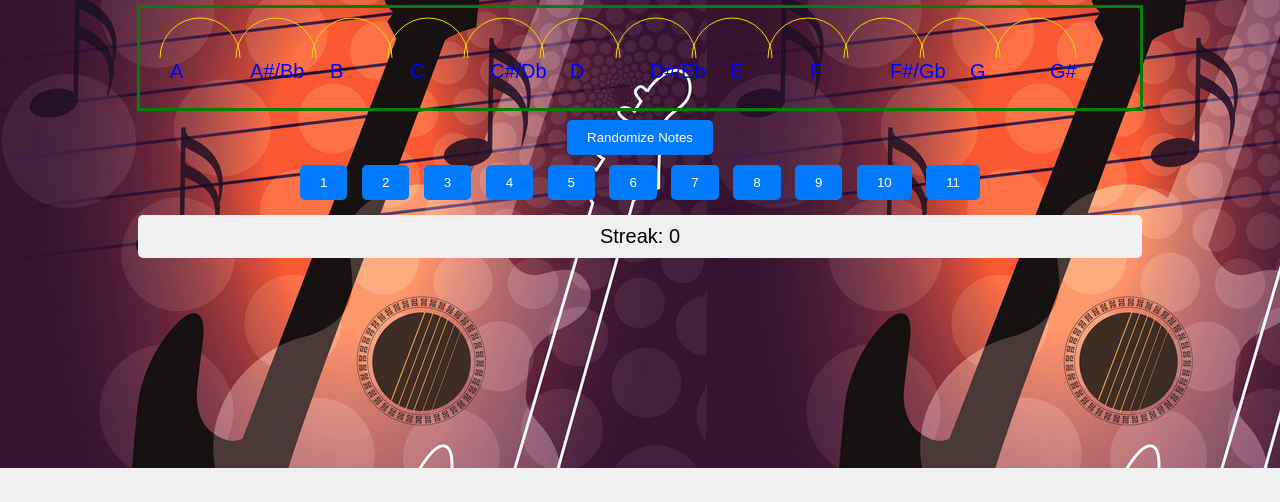
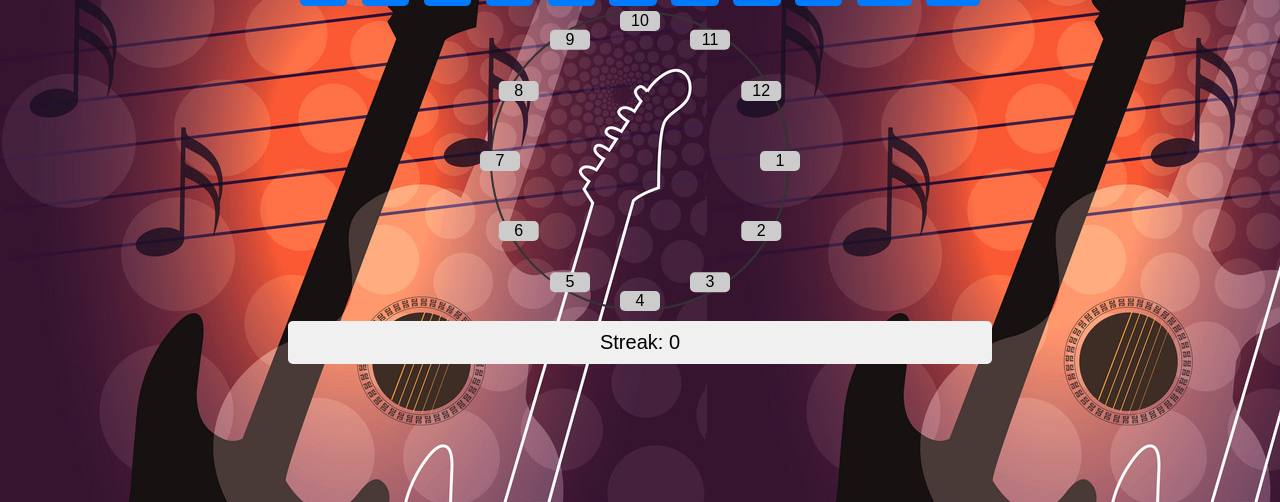
Before and after one commit to Mnqanqeni/semitone-difference, a website with bundled scripts: page index.html in a window 1280 px wide. Shown: the part 332-834 px from the top of the page. Before the commit the page ends 800 px from the top, so only its background shows below. Built offline with nearby package versions, Linux system fonts and the light colour scheme.

Commit message:
made changes

```diff
--- a/bundle.js
+++ b/bundle.js
@@ -39,20 +39,19 @@ for (let i = 0; i < distanceButtons.length; i++) {
                 showIncorrectMessage();
                 streaks=0;
             }
-            delayedCode();
-            showStreakMessage();
+            delayCode();
     });
 }
 
 
-// Get references to the message div
 const correctMessage = document.getElementById("correctMessage");
 const incorrectMessage = document.getElementById("incorrectMessage");
 const streak=document.getElementById("streak");
 console.log(streak);
 let streakNumber=document.getElementById("streak-number");
 console.log(streakNumber);
-// Function to show correct message
+
+
 function showCorrectMessage() {
     correctMessage.style.display = "block";
 
@@ -64,7 +63,7 @@ function showStreakMessage(){
 function switchOffStreakMessage(){
     streak.style.display="none";
 }
-// Function to show incorrect message
+
 function showIncorrectMessage() {
     incorrectMessage.style.display = "block";
 }
@@ -74,48 +73,26 @@ function switchMessageOff() {
     incorrectMessage.style.display = "none";
 }
 
-function delay(milliseconds) {
-    return new Promise(resolve => setTimeout(resolve, milliseconds));
-}
-async function delayedCode() {
-    await delay(2000);
+function delayCode() {
+    setTimeout(function() {
+        switchMessageOff();
+        showStreakMessage();
+    }, 3000);
 }
 
-let canvas = document.querySelector("canvas");
-canvas.width = 1000;
-canvas.height = 100;
-let ctx = canvas.getContext("2d");
 
-let canvasX = 50; // Starting X position
-let canvasY = canvas.height / 2;
-ctx.font = "20px Arial";
-ctx.fillStyle = "blue";
 
-// Define the starting and ending semitones
-let startSemitone = 1; // Start at A#
-let endSemitone = 10; // End at G#
+let startSemitone = 1;
+let endSemitone = 10;
 
-// Array of note names
+
 let noteNames = ["A", "A#/Bb", "B", "C", "C#/Db", "D", "D#/Eb", "E", "F", "F#/Gb", "G","G#"];
 
-// Draw note names
-for (let i = 0; i <=11; i++) {
-    ctx.fillText(noteNames[i], canvasX - 20, canvasY + 20);
-    canvasX += 80;
-}
-
-// Draw circles
-canvasX = 60; // Reset X position
-for (let i = 0; i <= 11; i++) {
-    ctx.beginPath();
-    ctx.arc(canvasX, canvasY, 40, 0, Math.PI,true);
-    canvasX += 76;
-    ctx.strokeStyle = "gold";
-    ctx.stroke();
-}
-
 },{"./src/jam_buddy":4}],2:[function(require,module,exports){
-const { errorMessages } = require("./helper_objects");
+const {
+  errorMessages,
+  musicalElementsNotesObject,
+} = require("./helper_objects");
 const maxDistance = 11;
 
 function validateNotesArray(arrayNotes, musicalElementsArray) {
@@ -125,12 +102,19 @@ function validateNotesArray(arrayNotes, musicalElementsArray) {
     throw new Error(errorMessages.notesNotValid);
   } else if (arrayNotes[0] === arrayNotes[1]) {
     throw new Error(errorMessages.noteDuplicated);
+  } else if (
+    musicalElementsNotesObject[arrayNotes[0]] ===
+    musicalElementsNotesObject[arrayNotes[1]]
+  ) {
+    throw new Error(
+      errorMessages.inharmonicEquivalentNotesError(arrayNotes[0], arrayNotes[1])
+    );
   }
 }
 
-function getIndexes(musicalElements, currentNotes) {
-  const index1 = musicalElements.indexOf(currentNotes[0]);
-  const index2 = musicalElements.indexOf(currentNotes[1]);
+function getIndexes(currentNotes) {
+  const index1 = musicalElementsNotesObject[currentNotes[0]];
+  const index2 = musicalElementsNotesObject[currentNotes[1]];
   return [index1, index2];
 }
 
@@ -146,13 +130,21 @@ function validateDistance(distance) {
   }
 }
 
-module.exports = { validateDistance, validateNotesArray, getIndexes };
+const getRandomNote = (arrayOfAllNotes) =>
+  arrayOfAllNotes[Math.floor(Math.random() * arrayOfAllNotes.length)];
+
+module.exports = {
+  validateDistance,
+  validateNotesArray,
+  getIndexes,
+  getRandomNote,
+};
 
 },{"./helper_objects":3}],3:[function(require,module,exports){
 const errorMessages = {
   notTwoElements: "The input must consist of exactly two elements to be valid.",
   notesNotValid:
-    "The provided notes are not valid. Please refer to the following array for valid notes: [A, A#, B, C, C#, D, D#, E, F, F#, G, G#].",
+    "The provided notes are not valid. Please refer to the following array for valid notes: ['A', 'A#', 'Bb', 'B', 'C', 'C#', 'Db', 'D', 'D#', 'Eb', 'E', 'F', 'F#', 'Gb', 'G', 'G#'].",
   noteDuplicated: "Each note in the input must be unique and not duplicated.",
   distanceOutOfRange:
     "The provided answer is out of range. Please input a value from 1 to 11.",
@@ -162,52 +154,46 @@ const errorMessages = {
     "The provided number must be a whole number, e.g., 5, not a decimal number like 5.1.",
   onlyDatatypeOfNumber:
     "Only the data type 'number' is valid, e.g., 5, not 'five', '5', or {}.",
+  inharmonicEquivalentNotesError: (note1, note2) =>
+    `${note1} and ${note2} are inharmonic equivalent notes; there is no semitone between them.`,
 };
 
-module.exports = { errorMessages };
+const musicalElementsNotesObject = {
+  A: 0,
+  "A#": 1,
+  Bb: 1,
+  B: 2,
+  C: 3,
+  "C#": 4,
+  Db: 4,
+  D: 5,
+  "D#": 6,
+  Eb: 6,
+  E: 7,
+  F: 8,
+  "F#": 9,
+  Gb: 9,
+  G: 10,
+  "G#": 11,
+};
+
+module.exports = { errorMessages, musicalElementsNotesObject };
 
 },{}],4:[function(require,module,exports){
 const {
   validateDistance,
   validateNotesArray,
   getIndexes,
+  getRandomNote,
 } = require("./helper_functions");
+const { musicalElementsNotesObject } = require("./helper_objects");
 
 class JamBuddy {
-  static #musicalElements = [
-    "A",
-    "A#",
-    "B",
-    "C",
-    "C#",
-    "D",
-    "D#",
-    "E",
-    "F",
-    "F#",
-    "G",
-    "G#",
-  ];
-
+  static #musicalElements = musicalElementsNotesObject;
   #currentNotes = [];
 
   static get musicalElements() {
     return this.#musicalElements;
-  }
-
-  randomizeCurrentNotes() {
-    let tempArray = [...JamBuddy.#musicalElements];
-
-    const firstNoteIndex = Math.floor(Math.random() * tempArray.length);
-    const firstNote = tempArray[firstNoteIndex];
-    tempArray = tempArray
-      .slice(0, firstNoteIndex)
-      .concat(tempArray.slice(firstNoteIndex + 1));
-
-    const secondNoteIndex = Math.floor(Math.random() * tempArray.length);
-    const secondNote = tempArray[secondNoteIndex];
-
-    this.setCurrentNotes([firstNote, secondNote]);
   }
 
   getCurrentNotes() {
@@ -215,30 +201,35 @@ class JamBuddy {
   }
 
   setCurrentNotes(arrayNotes) {
-    validateNotesArray(arrayNotes, JamBuddy.#musicalElements);
+    validateNotesArray(arrayNotes, Object.keys(JamBuddy.#musicalElements));
     this.#currentNotes = arrayNotes;
+  }
+
+  randomizeCurrentNotes() {
+    const tempArray = Object.keys(JamBuddy.#musicalElements);
+    let firstNote, secondNote;
+
+    do {
+      firstNote = getRandomNote(tempArray);
+      secondNote = getRandomNote(tempArray);
+    } while (
+      JamBuddy.#musicalElements[firstNote] ===
+      JamBuddy.#musicalElements[secondNote]
+    );
+
+    this.setCurrentNotes([firstNote, secondNote]);
   }
 
   checkAnswer(distance) {
     validateDistance(distance);
-    const [index1, index2] = getIndexes(
-      JamBuddy.#musicalElements,
-      this.getCurrentNotes()
-    );
-
-    if (index1 === -1 || index2 === -1) {
-      return false;
-    }
-
+    const [index1, index2] = getIndexes(this.getCurrentNotes());
+    const totalHarmonicNotes = 12;
     const absDiff = Math.abs(index1 - index2);
-    const cyclicDistance = [
-      absDiff,
-      JamBuddy.#musicalElements.length - absDiff,
-    ];
+    const cyclicDistance = [absDiff, totalHarmonicNotes - absDiff];
     return cyclicDistance.includes(distance);
   }
 }
 
 module.exports = { JamBuddy };
 
-},{"./helper_functions":2}]},{},[1]);
+},{"./helper_functions":2,"./helper_objects":3}]},{},[1]);
--- a/index.html
+++ b/index.html
@@ -1,13 +1,15 @@
 <!DOCTYPE html>
+
 <head>
     <meta charset="UTF-8">
     <meta name="viewport" content="width=device-width, initial-scale=1.0">
-     <!-- stylesheet -->
-     <link rel="stylesheet" href="styles.css" >
-     <!-- global fonts -->
+    <!-- stylesheet -->
+    <link rel="stylesheet" href="styles.css">
+    <!-- global fonts -->
 
     <title>Semitone Game</title>
 </head>
+
 <body>
     <div id="container">
         <h1>Semitones</h1>
@@ -16,7 +18,6 @@
             <p>First Note: <span id="first-note"></span></p>
             <p>Second Note: <span id="second-note"></span></p>
         </div>
-        <canvas id="canvas"></canvas>
         <button id="randomize-btn">Randomize Notes</button>
         <div id="distance-btn">
             <button id="distance-btn1" class="distance-btn">1</button>
@@ -31,6 +32,20 @@
             <button id="distance-btn10" class="distance-btn">10</button>
             <button id="distance-btn11" class="distance-btn">11</button>
         </div>
+        <div class="container">
+            <div class="box" style="transform: rotate(0deg) translate(140px) rotate(0deg);">1</div>
+            <div class="box" style="transform: rotate(30deg) translate(140px) rotate(-30deg);">2</div>
+            <div class="box" style="transform: rotate(60deg) translate(140px) rotate(-60deg);">3</div>
+            <div class="box" style="transform: rotate(90deg) translate(140px) rotate(-90deg);">4</div>
+            <div class="box" style="transform: rotate(120deg) translate(140px) rotate(-120deg);">5</div>
+            <div class="box" style="transform: rotate(150deg) translate(140px) rotate(-150deg);">6</div>
+            <div class="box" style="transform: rotate(180deg) translate(140px) rotate(-180deg);">7</div>
+            <div class="box" style="transform: rotate(210deg) translate(140px) rotate(-210deg);">8</div>
+            <div class="box" style="transform: rotate(240deg) translate(140px) rotate(-240deg);">9</div>
+            <div class="box" style="transform: rotate(270deg) translate(140px) rotate(-270deg);">10</div>
+            <div class="box" style="transform: rotate(300deg) translate(140px) rotate(-300deg);">11</div>
+            <div class="box" style="transform: rotate(330deg) translate(140px) rotate(-330deg);">12</div>
+        </div>
 
 
         <div id="correctMessage">Correct</div>
@@ -39,7 +54,9 @@
     </div>
     <script src="bundle.js"></script>
 </body>
+
 </html>
 
 </body>
+
 </html>
--- a/package.json
+++ b/package.json
@@ -20,5 +20,8 @@
   "devDependencies": {
     "browserify": "^17.0.0",
     "jasmine": "^5.1.0"
+  },
+  "dependencies": {
+    "JSONStream": "^1.3.5"
   }
 }
--- a/styles.css
+++ b/styles.css
@@ -22,7 +22,7 @@
 
 body {
     background-color: #f0f0f0;
-    display:flex;
+    display: flex;
     height: 100hv;
     align-items: center;
     text-align: center;
@@ -35,20 +35,22 @@ body {
     margin: 50px auto;
     padding: 10%;
 }
-.distance-btn{
+
+.distance-btn {
     border-radius: 5px;
 }
-#randomize-btn{
+
+#randomize-btn {
     border-radius: 5px;
 }
 
 h1 {
-    color:  #007bff;
+    color: #007bff;
 
 }
 
 p {
-    color:  #007bff;
+    color: #007bff;
     font-size: 30px;
 }
 
@@ -70,7 +72,8 @@ button:hover {
 }
 
 #correctMessage,
-#incorrectMessage, #streak{
+#incorrectMessage,
+#streak {
     display: none;
     font-size: 20px;
     padding: 10px;
@@ -85,11 +88,39 @@ button:hover {
 #incorrectMessage {
     background-color: salmon;
 }
-#streak{
+
+#streak {
     display: block;
     background-color: #f0f0f0;
 }
 
-canvas{
-    border:3px solid green;
+
+body {
+    margin: 0;
+    height: 100vh;
+    display: flex;
+    justify-content: center;
+    align-items: center;
+    background-color: #f0f0f0;
   }
+  .container {
+    position: relative;
+    width: 300px;
+    height: 300px;
+    border: 2px solid #333;
+    border-radius: 50%;
+    display: flex;
+    justify-content: center;
+    align-items: center;
+    margin: auto;
+  }
+  .box {
+    position: absolute;
+    width: 40px;
+    height: 20px;
+    background-color: #ccc;
+    display: flex;
+    justify-content: center;
+    align-items: center;
+    border-radius: 5px;
+  }
```
Also changed, not shown: script.js (+12 -38 lines), images.jpeg (deleted), 1 other file. Lines whose indentation alone changed are shown as unchanged.
